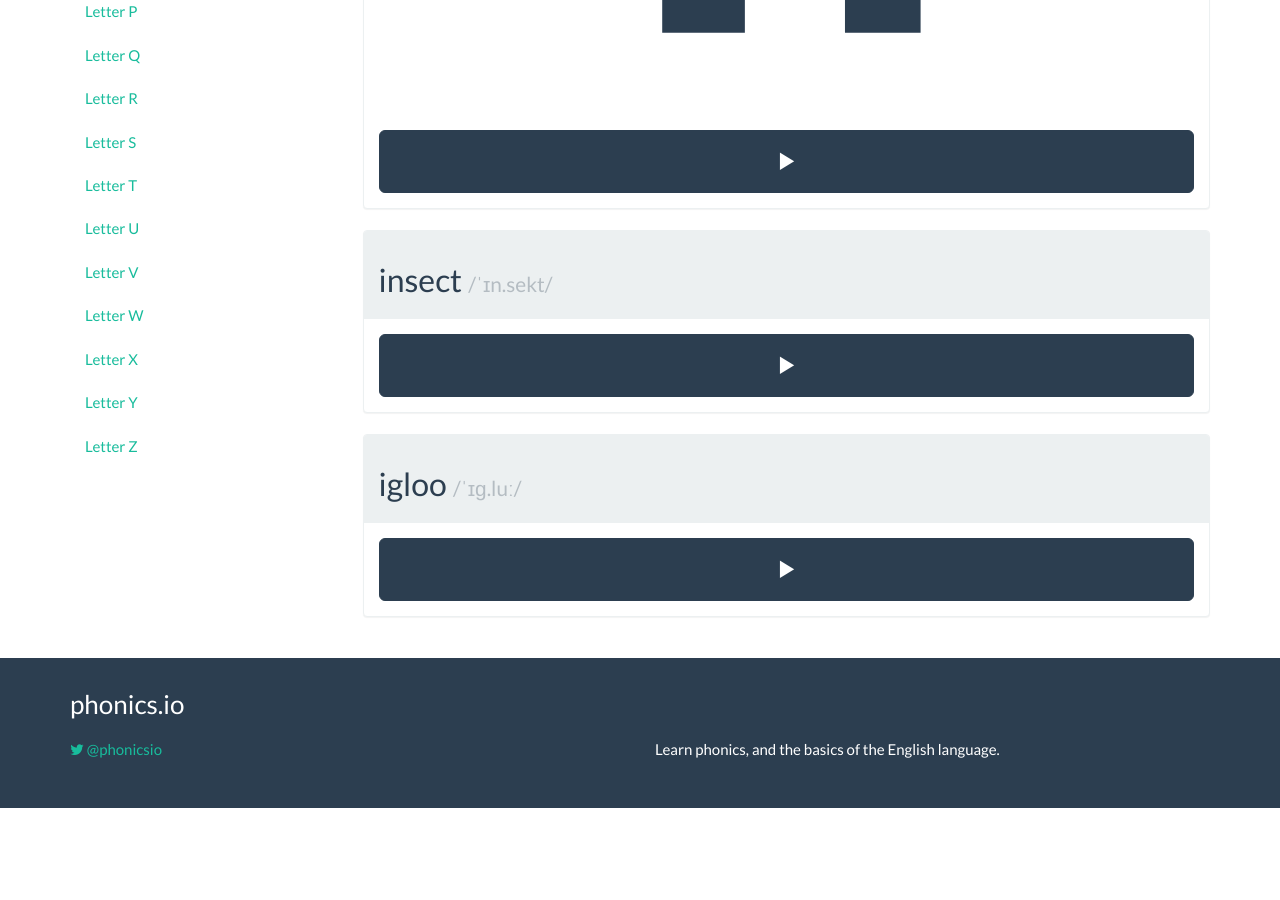
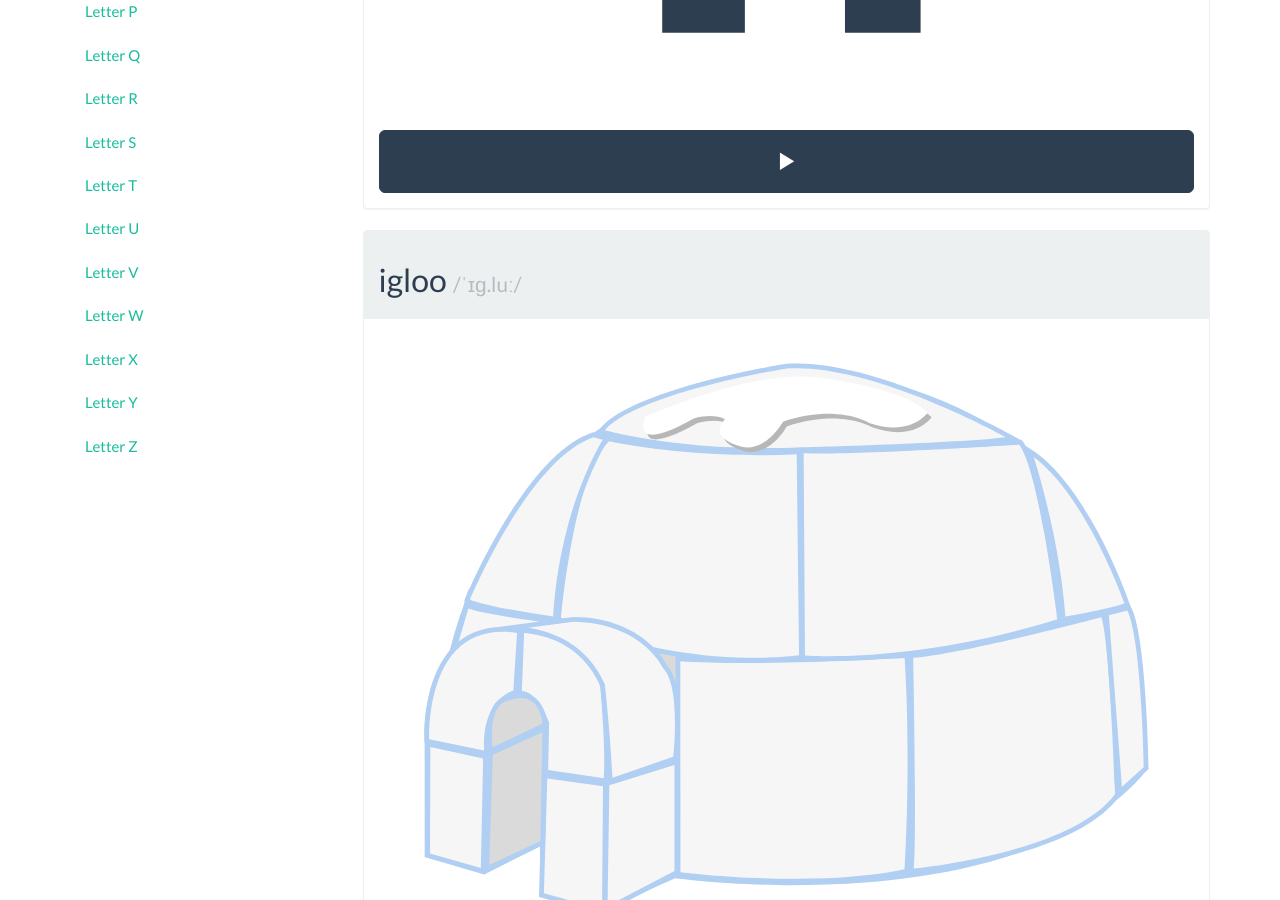
Before and after one commit to irmbrady/phonics.io, a Jekyll site: the page built from letters/i.html, in a window 1280 px wide and 900 px high, scrolled down 741 px. Built offline with Jekyll 4.4.1, drawn with Linux system fonts in a browser that asks for light colours; nearby versions of some CDN libraries; before the commit the page ends 1549 px from its top, so only the background shows below that.

Commit message:
Added igloo svg, removed insect from letter I page. Kept the insect sound clips, as I may add back in the future.

```diff
--- a/letters/i.html
+++ b/letters/i.html
@@ -23,26 +23,10 @@
 
 <div class="panel panel-default">
   <div class="panel-heading">
-    <h2>insect <small>/ˈɪn.sekt/</small></h2>
-  </div>
-  <div class="panel-body">
-    <!-- <img src="/../resources/images/XX.svg" alt="XX" style="width: 100%; display: block;"/> -->
-    <audio id="say-insect">
-      <source src="/../resources/sounds/mp3/insect.mp3" type="audio/mpeg" />
-      <source src="/../resources/sounds/ogg/insect.ogg" type="audio/ogg" />
-    </audio>
-    <button type="button" class="btn btn-primary btn-lg btn-block" onclick="document.getElementById('say-insect').play()">
-      <span class="glyphicon glyphicon-play" aria-hidden="true"></span>
-    </button>
-  </div>
-</div>
-
-<div class="panel panel-default">
-  <div class="panel-heading">
     <h2>igloo <small>/ˈɪɡ.luː/</small></h2>
   </div>
   <div class="panel-body">
-    <!-- <img src="/../resources/images/XX.svg" alt="XX" style="width: 100%; display: block;"/> -->
+    <img src="/../resources/images/igloo.svg" alt="igloo" style="width: 100%; display: block;"/>
     <audio id="say-igloo">
       <source src="/../resources/sounds/mp3/igloo.mp3" type="audio/mpeg" />
       <source src="/../resources/sounds/ogg/igloo.ogg" type="audio/ogg" />
```
Also changed, not shown: resources/images/igloo.svg (added).
